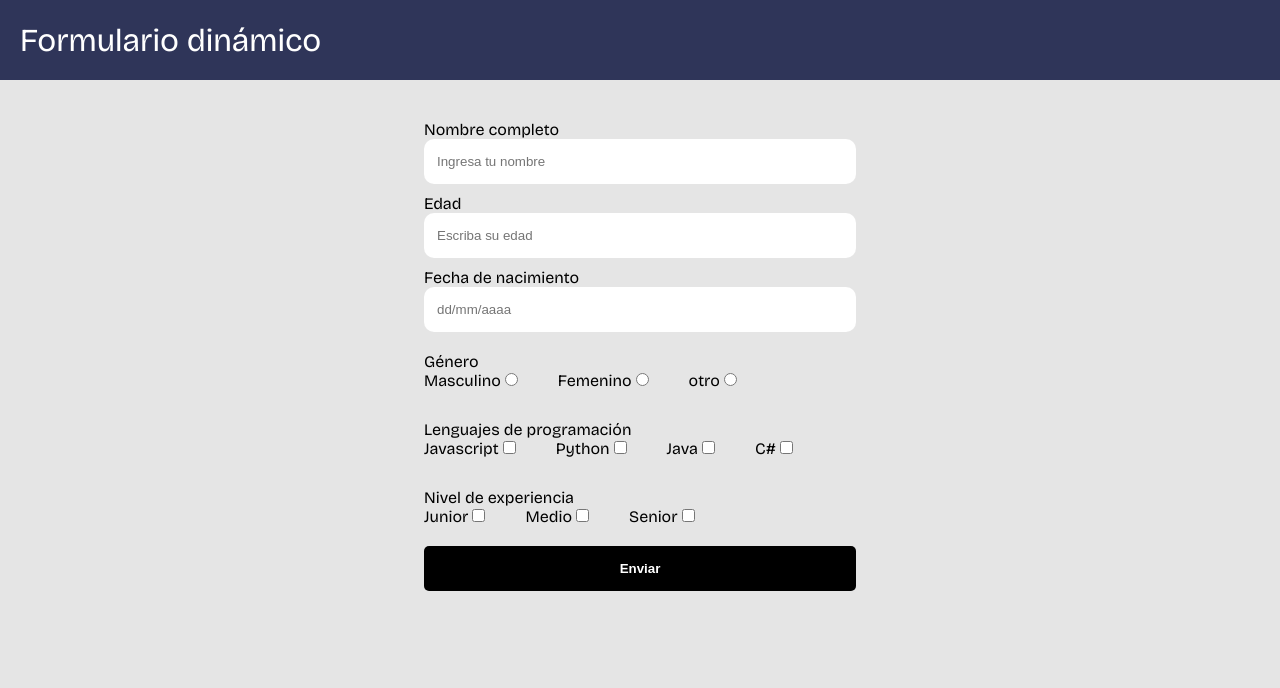
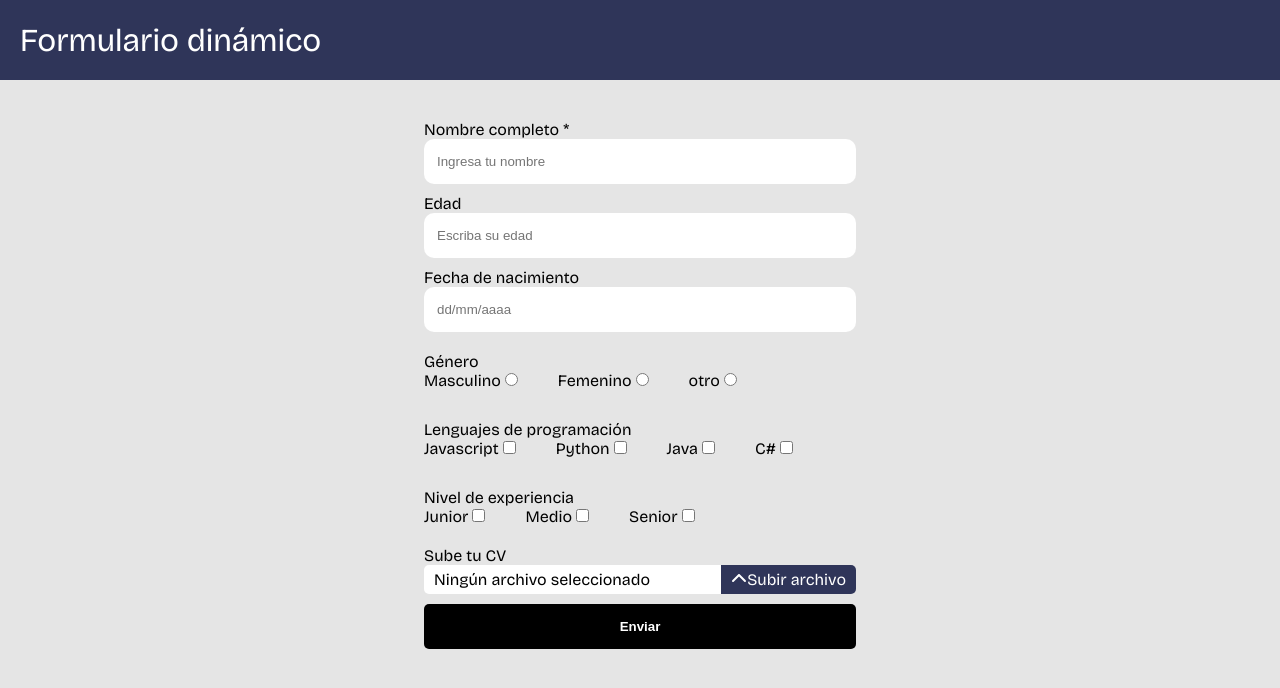
Before and after one commit to AAGS589/formulario_dinamico, a React (Vite) app: page / in a window 1280 px wide. Shown: the top 688 px of the page. Built offline with nearby package versions, Linux system fonts and the light colour scheme.

Commit message:
se creo el componente de subir archivo

```diff
--- a/package.json
+++ b/package.json
@@ -14,6 +14,7 @@
     "@fortawesome/free-regular-svg-icons": "^6.4.2",
     "@fortawesome/free-solid-svg-icons": "^6.4.2",
     "@fortawesome/react-fontawesome": "^0.2.0",
+    "bootstrap": "^5.3.1",
     "react": "^18.2.0",
     "react-dom": "^18.2.0",
     "styled-components": "^6.0.7"
--- a/src/App.jsx
+++ b/src/App.jsx
@@ -4,6 +4,7 @@ import { FontAwesomeIcon } from '@fortawesome/react-fontawesome'
 import { faExclamation } from '@fortawesome/free-solid-svg-icons'
 import ComponenteInput from './components/ComponenteIntut'
 import ComponentChecks from './components/ComponentChecks'
+import ComponentButton from './components/ComponentButton'
 import {Formulario, Label, ContenedorSelects, ContenedorSelectsInputs, ContenedorBoton, Boton, ErrorLlenado, MensajeEnvio,LabelChecks, InputCheck} from './elementos/Formulario'
 
 
@@ -12,22 +13,38 @@ function App() {
     const [name, cambiarName] = useState({campo: '', valido: null});
     const[age, cambiarAge] = useState({campo: '', valido: null});
     const[Date, cambiarDate] = useState({campo: '', valido: null});
+    const[SelctGenero, cambiarGenero] = useState({campo: '', valido: null});
+    const[SelectLenguajes, cambiarLenguajes] = useState({campo: '', valido: null});
+    const [hasError, setHasError] = useState(false);
+    const [formValido, cambiarForm] = useState(null);
 
     const expresiones = {
       expresionNombre: /^[a-zA-ZÁ-ÿ\s]+$/,
       expresionEdad: /^(1[0-9]|[2-9][0-9]|100)$/,
       expresionFecha: /^(0[1-9]|[12][0-9]|3[01])\/(0[1-9]|1[0-2])\/(19\d{2}|20\d{2})$/
     };
+
+    const onSubmit = (e) =>{
+      e.preventDefault();
+
+      if(name.valido === 'true' && age.valido){
+        cambiarForm(true);
+
+      } else{
+        cambiarForm(false)
+      }
+
+    }
   return (
     <>
       <Header/>
       <main>
-        <Formulario>
+        <Formulario action='' onSubmit={onSubmit}>
           <ComponenteInput
             estado = {name}
             cambiarEstado = {cambiarName}
             tipo='text'
-            label= "Nombre completo"
+            label= "Nombre completo *"
             placeholder= 'Ingresa tu nombre'
             name = 'nombre'
             mensajeError = 'el nombre solo puede contener letras'
@@ -56,24 +73,37 @@ function App() {
           />
 
           <ComponentChecks
+            estado = {hasError}
+            cambiarEstado={setHasError}
             mainName = 'Género'
             tipo = 'radio'
             checkboxes={['Masculino ', 'Femenino ','otro ']}
+            mensajeError = 'Este campo es requerido'
+            required = 'true'
           />
 
           <ComponentChecks
+            estado={hasError}
+            cambiarEstado={setHasError}
             mainName= 'Lenguajes de programación'
             tipo = 'checkbox'
             checkboxes={['Javascript ', 'Python ','Java ', 'C# ']}
+            required = 'false'
           />
 
           <ComponentChecks
+            estado={hasError}
+            cambiarEstado={setHasError}
             mainName= 'Nivel de experiencia'
             tipo = 'checkbox'
             checkboxes={['Junior ', 'Medio ','Senior ']}
+            mensajeError = 'Este campo es requerido'
+            required = 'true'
           />
 
-          {false && <ErrorLlenado>
+          <ComponentButton/>
+
+          {formValido === false && <ErrorLlenado>
             <p>
               <FontAwesomeIcon icon={faExclamation}/>
               <b>Error:</b> Debe llenar los campos requeridos
@@ -82,7 +112,7 @@ function App() {
 
           <ContenedorBoton>
             <Boton type='submit'>Enviar</Boton>
-            <MensajeEnvio>Los datos se enviaron correctamente</MensajeEnvio>
+            {formValido === true && <MensajeEnvio>Los datos se enviaron correctamente</MensajeEnvio>}
           </ContenedorBoton>
         </Formulario>
 
--- /dev/null
+++ b/src/components/ComponentButton.jsx
@@ -0,0 +1,35 @@
+import React, { Component, useState } from 'react'
+import {Label} from './../elementos/Formulario'
+import { FontAwesomeIcon } from '@fortawesome/react-fontawesome'
+import { faChevronUp } from '@fortawesome/free-solid-svg-icons'
+import './../styles/file.css'
+
+function ComponentButton (){
+
+    const [selectedFile, setSelectedFile] = useState(null);
+
+    const handleFileChange = (e) =>{
+        const file = e.target.files[0];
+        setSelectedFile(file);
+    };
+    return (
+        <div>
+
+                <Label>Sube tu CV</Label>
+                <input type='file' accept='.pdf' className='file' id='archivo' onChange={handleFileChange} />
+                <label htmlFor="archivo">
+                    <span className='file-name'>
+                        <span className='span'>{selectedFile ? selectedFile.name : 'Ningún archivo seleccionado'}</span>
+                    </span>
+                    <span className='file-button'>
+                    <FontAwesomeIcon icon={faChevronUp}/>
+                    Subir archivo
+                    </span>
+
+                </label>
+        </div>
+    )
+
+}
+
+export default ComponentButton
--- a/src/components/ComponentChecks.jsx
+++ b/src/components/ComponentChecks.jsx
@@ -1,9 +1,20 @@
 import React, { Component } from 'react'
 
-import {Label, ContenedorSelects, ContenedorSelectsInputs,LabelChecks, InputCheck} from './../elementos/Formulario'
+import {Label, ContenedorSelects, ContenedorSelectsInputs,LabelChecks, InputCheck, Error} from './../elementos/Formulario'
 
-function ComponentChecks({mainName, tipo, checkboxes}) {
+function ComponentChecks({ estado, cambiarEstado, mainName, tipo, checkboxes, mensajeError, required}) {
 
+
+    const handleInputChange = () => {
+
+        if (required === 'true' && estado.length === 0) {
+            {estado}(true);
+        } else {
+            {estado}(false);
+        }
+
+        cambiarEstado();
+    };
 return (
     <div>
         <ContenedorSelects>
@@ -12,10 +23,11 @@ return (
                     {checkboxes.map((checkboxes, index) => (
                         <LabelChecks htmlFor={checkboxes} key={index}>
                             {checkboxes}
-                            <InputCheck type={tipo} name={tipo} id={checkboxes}/>
+                            <InputCheck type={tipo} name={tipo} id={mainName} required={required === 'true'} onChange={handleInputChange}/>
                         </LabelChecks>
                     ))}
                 </ContenedorSelectsInputs>
+                {{estado} && <Error>{mensajeError}</Error>}
         </ContenedorSelects>
     </div>
 )
--- a/src/components/ComponenteIntut.jsx
+++ b/src/components/ComponenteIntut.jsx
@@ -1,5 +1,4 @@
 import React, { Component } from 'react'
-import { FontAwesomeIcon } from '@fortawesome/react-fontawesome'
 import {GrupInputs, Input, Label, Error, IconoDeValidacion,} from '../elementos/Formulario';
 import { faCheck, faXmark } from '@fortawesome/free-solid-svg-icons'
 
--- a/src/elementos/Formulario.jsx
+++ b/src/elementos/Formulario.jsx
@@ -6,8 +6,6 @@ const colores ={
     error: "#c21f40",
     exito: "#36802d"
 }
-
-
 
 const Formulario = styled.form`
     display: grid;
@@ -115,6 +113,15 @@ const ContenedorBoton = styled.div`
 
 `;
 
+const ContenedorFile = styled.input`
+    border: 3px solid ${colores.error};
+    width: 100%;
+    input{
+        border: 3px solid ${colores.exito};
+
+    }
+`;
+
 const Boton = styled.button`
     height: 45px;
     line-height: 45px;
@@ -150,7 +157,6 @@ const ErrorLlenado = styled.div`
 const MensajeEnvio = styled.p`
     font-size: 14px;
     color: ${colores.exito};
-    display: none;
 `;
 
 export {Formulario, Label, GrupInputs,
@@ -164,5 +170,6 @@ export {Formulario, Label, GrupInputs,
     ContenedorSelects,
     ContenedorSelectsInputs,
     LabelChecks,
-    InputCheck
+    InputCheck,
+    ContenedorFile
 };
--- /dev/null
+++ b/src/styles/file.css
@@ -0,0 +1,38 @@
+.file {
+    display: none;
+}
+
+.file + label{
+    display: flex;
+    flex: 1;
+}
+
+.file-name{
+    background: white;
+    border: #e5e5e5;
+    flex: 1;
+    border-radius: 5px 0px 0px 5px;
+    white-space: nowrap;
+    text-overflow: ellipsis;
+}
+
+.file-button{
+    background-color: #2f3559;
+    color: white;
+    white-space: nowrap;
+    border-radius: 0px 5px 5px 0px;
+    cursor: pointer;
+}
+
+.file-name,
+.file-button{
+    padding: 5px 10px;
+}
+
+.span{
+    white-space: nowrap;
+    overflow: hidden;
+    text-overflow: ellipsis;
+    width: 100%;
+    display: block;
+}
```
Also changed, not shown: 1 other file (tests, documents, lock files or other folders).
